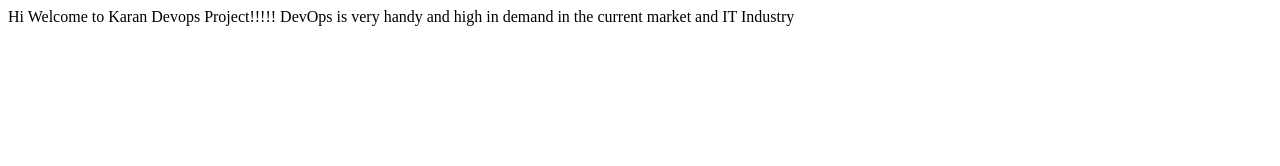
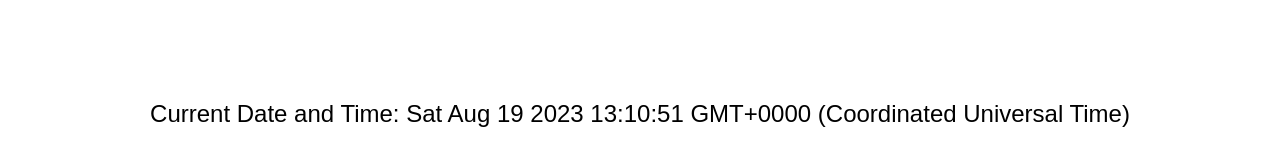
Before and after one commit to Delhi-Da-Munda/ansible-demo, a plain HTML site: page index.html in a window 1280 px wide. Drawn offline with Linux system fonts and the light colour scheme.

Commit message:
Update index.html

```diff
--- a/index.html
+++ b/index.html
@@ -1,2 +1,39 @@
-Hi Welcome to Karan Devops Project!!!!!
-DevOps is very handy and high in demand in the current market and IT Industry
+<!DOCTYPE html>
+<html lang="en">
+<head>
+    <meta charset="UTF-8">
+    <meta name="viewport" content="width=device-width, initial-scale=1.0">
+    <title>Dynamic Index</title>
+    <style>
+        body {
+            font-family: Arial, sans-serif;
+            text-align: center;
+            margin: 0;
+            padding: 0;
+        }
+        #dynamic-content {
+            font-size: 24px;
+            margin-top: 100px;
+        }
+    </style>
+</head>
+<body>
+    <div id="dynamic-content">
+        <!-- JavaScript will update the content here -->
+    </div>
+
+    <script>
+        function updateDynamicContent() {
+            const dynamicContent = document.getElementById('dynamic-content');
+            const currentDate = new Date();
+            dynamicContent.textContent = `Current Date and Time: ${currentDate}`;
+        }
+
+        // Call the function when the page loads
+        updateDynamicContent();
+
+        // Update the dynamic content every second
+        setInterval(updateDynamicContent, 1000);
+    </script>
+</body>
+</html>
```
